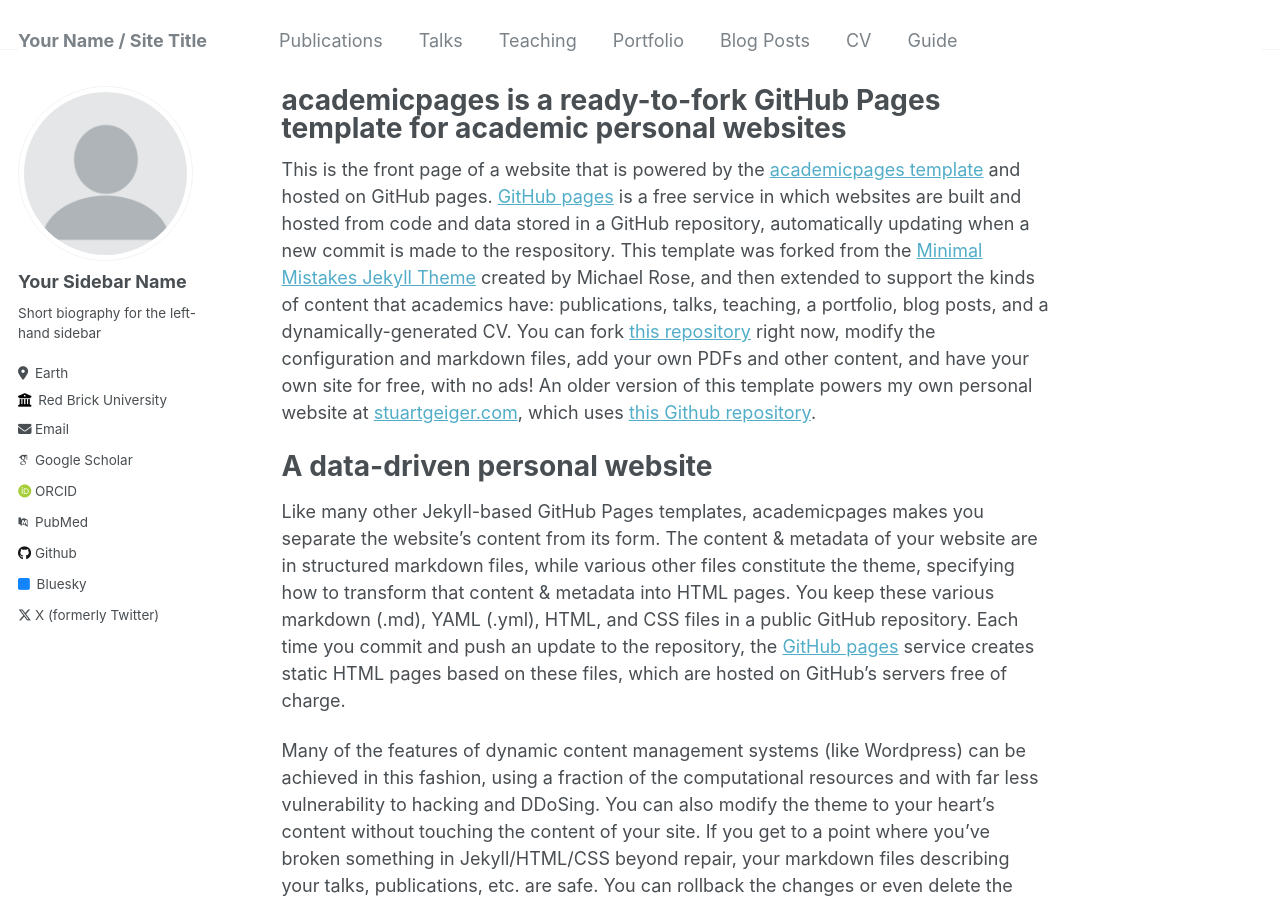
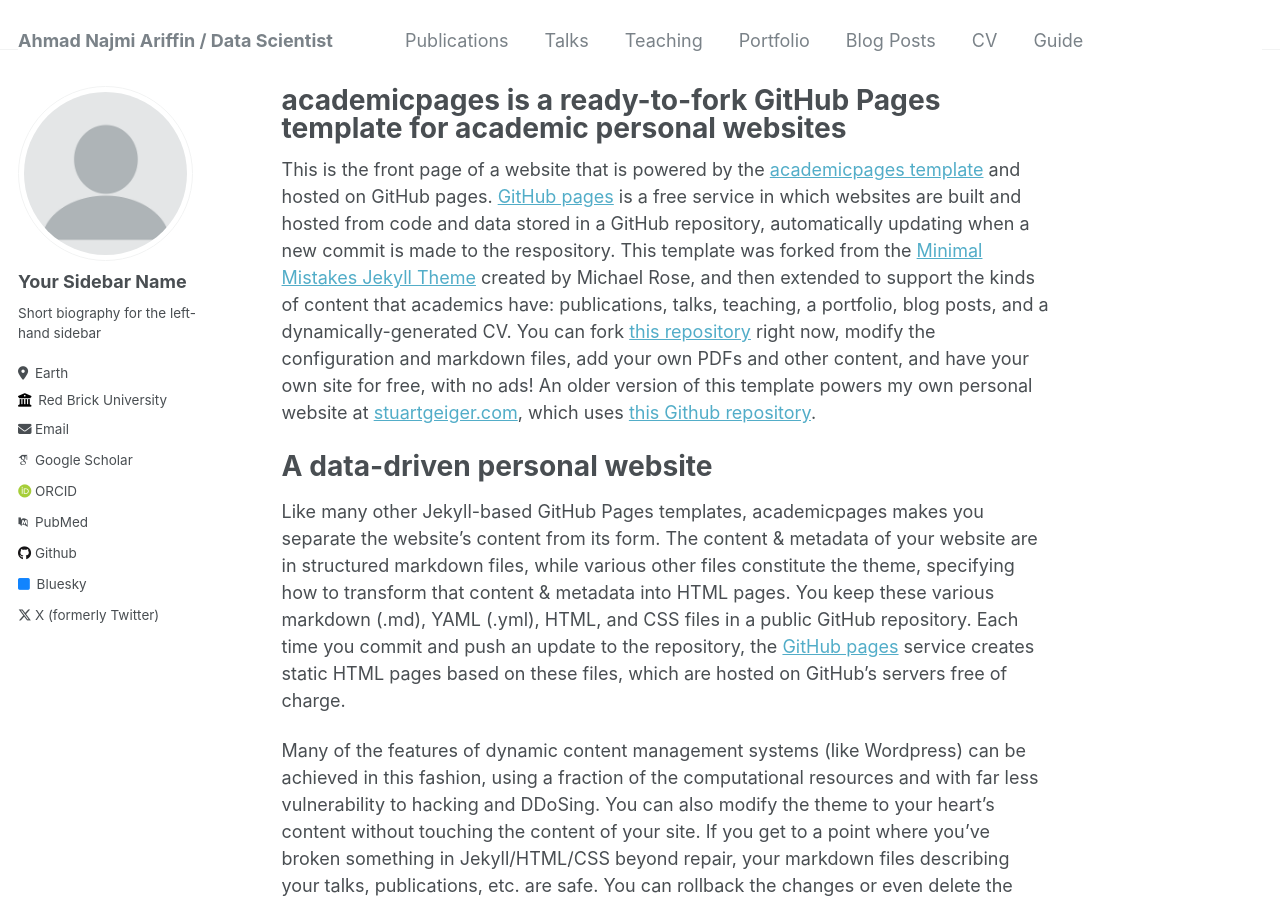
Before and after one commit to booluckgmie/anajmiariffin.github.io, a Jekyll site: the page built from _pages/about.md, in a window 1280 px wide and 900 px high. Built offline with Jekyll 4.4.1, drawn with Linux system fonts in a browser that asks for light colours; some web fonts are replaced.

Commit message:
Update _config.yml

```diff
--- a/_config.yml
+++ b/_config.yml
@@ -8,7 +8,7 @@
 
 # Basic Site Settings
 locale                   : "en-US"
-title                    : "Your Name / Site Title"
+title                    : "Ahmad Najmi Ariffin / Data Scientist"
 title_separator          : "-"
 name                     : &name "Your Name"
 description              : &description "personal description"
```
